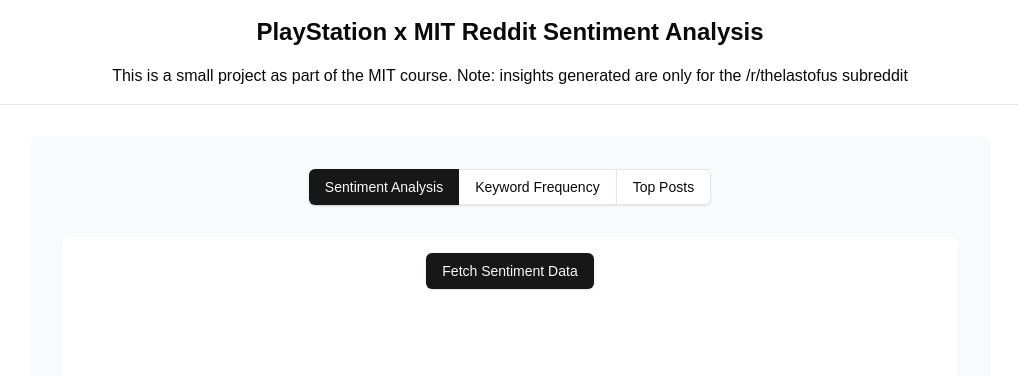
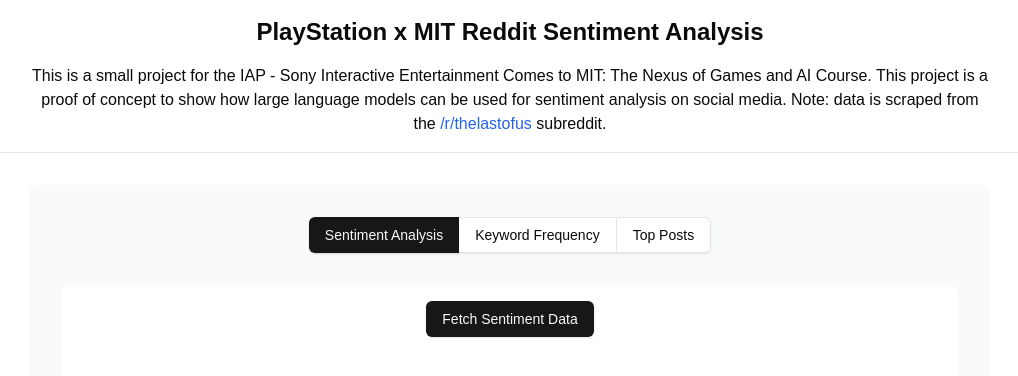
Before and after one commit to ekcm/playstation-reddit-sentiment-analysis, a Next.js app in the folder frontend/: page / in a window 1280 px wide. Shown: the top 376 px of the page, without its empty margins (130-1148 px from the left). Built offline with nearby package versions, Linux system fonts and the light colour scheme.

Commit message:
minor adjustments to FE

```diff
--- a/frontend/src/components/ui/Navbar/Navbar.tsx
+++ b/frontend/src/components/ui/Navbar/Navbar.tsx
@@ -3,14 +3,17 @@
 export const Navbar = () => {
     return (
       <nav>
-        <div>
+        <div className="w-3/4 mx-auto">
           <div className="flex justify-center items-center h-16">
             <h1 className="text-2xl font-bold">
                 PlayStation x MIT Reddit Sentiment Analysis
             </h1>
           </div>
-          <p className="text-center">
-            This is a small project as part of the MIT course. Note: insights generated are only for the /r/thelastofus subreddit
+          <p className="text-center mx-auto">
+            This is a small project for the IAP - Sony Interactive Entertainment Comes to MIT: The Nexus of Games and AI Course.
+            This project is a proof of concept to show how large language models can be used for sentiment analysis on social media.
+
+            Note: data is scraped from the <a href="https://www.reddit.com/r/thelastofus/" target="_blank" rel="noopener noreferrer" className="text-blue-600 hover:text-blue-800 transition-colors">/r/thelastofus</a> subreddit.
           </p>
         </div>
         <Separator className="my-4" />
```
